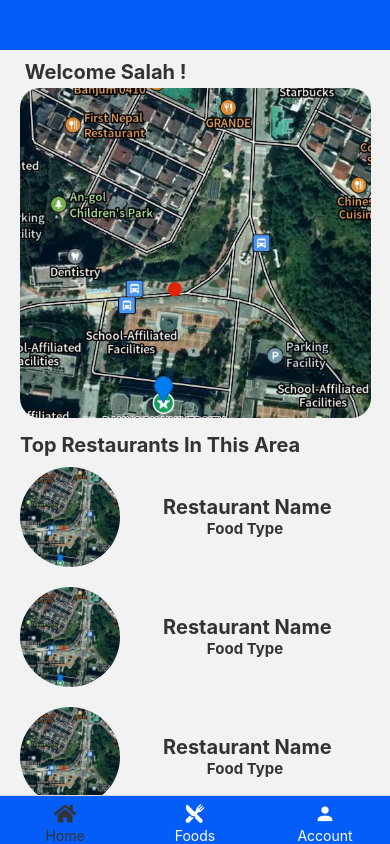
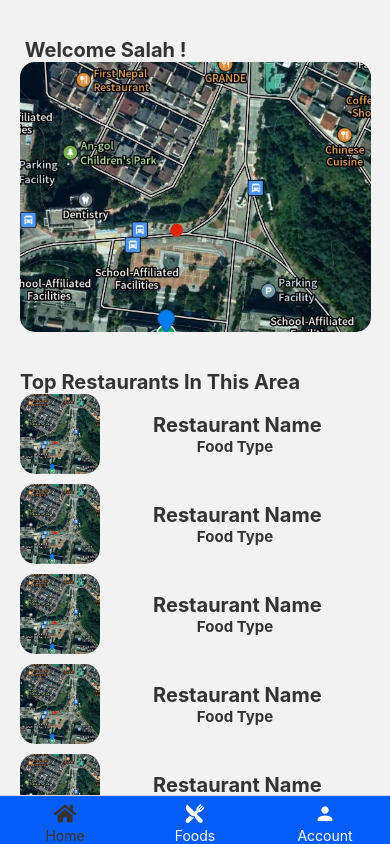
Before and after one commit to salahbm/foodie-front, a React Native app: screen /Home in a window 390 px wide. Built offline with nearby package versions, Linux system fonts and the light colour scheme.

Commit message:
PlatformFix

```diff
--- a/screens/Foods.js
+++ b/screens/Foods.js
@@ -6,7 +6,7 @@ import {
   StatusBar,
   StyleSheet,
   Text,
-  useColorScheme,
+  Platform,
   View,
 } from 'react-native';
 const Foods = () => {
@@ -14,7 +14,7 @@ const Foods = () => {
     <View style={{flex: 1}}>
       <View
         style={{
-          height: 50,
+          height: Platform.OS === 'ios' ? 50 : 10,
           backgroundColor: '#055DF8',
         }}
       />
--- a/screens/Home.js
+++ b/screens/Home.js
@@ -6,7 +6,7 @@ import {
   StatusBar,
   StyleSheet,
   Text,
-  useColorScheme,
+  Platform,
   View,
   Image,
   Dimensions,
@@ -16,28 +16,40 @@ const {width, height} = Dimensions.get('window');
 const Home = () => {
   return (
     <View style={{flex: 1}}>
+      {Platform.OS === 'ios' && (
         <View
           style={{
             height: 50,
             backgroundColor: '#055DF8',
           }}
         />
+      )}
 
-      <Text style={styles.header}> Welcome Salah !</Text>
       <View
         style={{
           justifyContent: 'center',
-          alignItems: 'center',
-          flex: 1,
+
+          flex: 0.9,
         }}>
+        <Text style={styles.header}> Welcome Salah !</Text>
         <Image
           source={map}
-          resizeMode="cover"
-          style={{width: width * 0.9, borderRadius: 20, maxHeight: 330}}
+          style={{
+            width: width * 0.9,
+            borderRadius: 15,
+            maxHeight: 270,
+            alignSelf: 'center',
+          }}
         />
       </View>
       <Text style={styles.header}>Top Restaurants In This Area</Text>
+
       <ScrollView style={{flex: 1, width: '100%'}}>
+        <RestaurantListItem />
+        <RestaurantListItem />
+        <RestaurantListItem />
+        <RestaurantListItem />
+        <RestaurantListItem />
         <RestaurantListItem />
         <RestaurantListItem />
         <RestaurantListItem />
@@ -54,9 +66,9 @@ const RestaurantListItem = () => {
         flexDirection: 'row',
         alignItems: 'center',
         marginHorizontal: 20,
-        marginVertical: 10,
+        marginBottom: 10,
       }}>
-      <Image source={map} style={{width: 100, height: 100, borderRadius: 99}} />
+      <Image source={map} style={{width: 80, height: 80, borderRadius: 15}} />
       <View
         style={{
           alignItems: 'center',
@@ -82,7 +94,6 @@ const styles = StyleSheet.create({
     fontSize: 20,
     fontWeight: 700,
     color: '#333',
-    // textAlign: 'right',
   },
   foodtype: {
     fontSize: 15,
--- a/screens/Settings.js
+++ b/screens/Settings.js
@@ -6,7 +6,7 @@ import {
   StatusBar,
   StyleSheet,
   Text,
-  useColorScheme,
+  Platform,
   View,
 } from 'react-native';
 const Settings = () => {
@@ -14,7 +14,7 @@ const Settings = () => {
     <View style={{flex: 1}}>
       <View
         style={{
-          height: 50,
+          height: Platform.OS === 'ios' ? 50 : 10,
           backgroundColor: '#055DF8',
         }}
       />
```
Also changed, not shown: 3 other files (tests, documents, lock files or other folders). Lines whose indentation alone changed are shown as unchanged.
